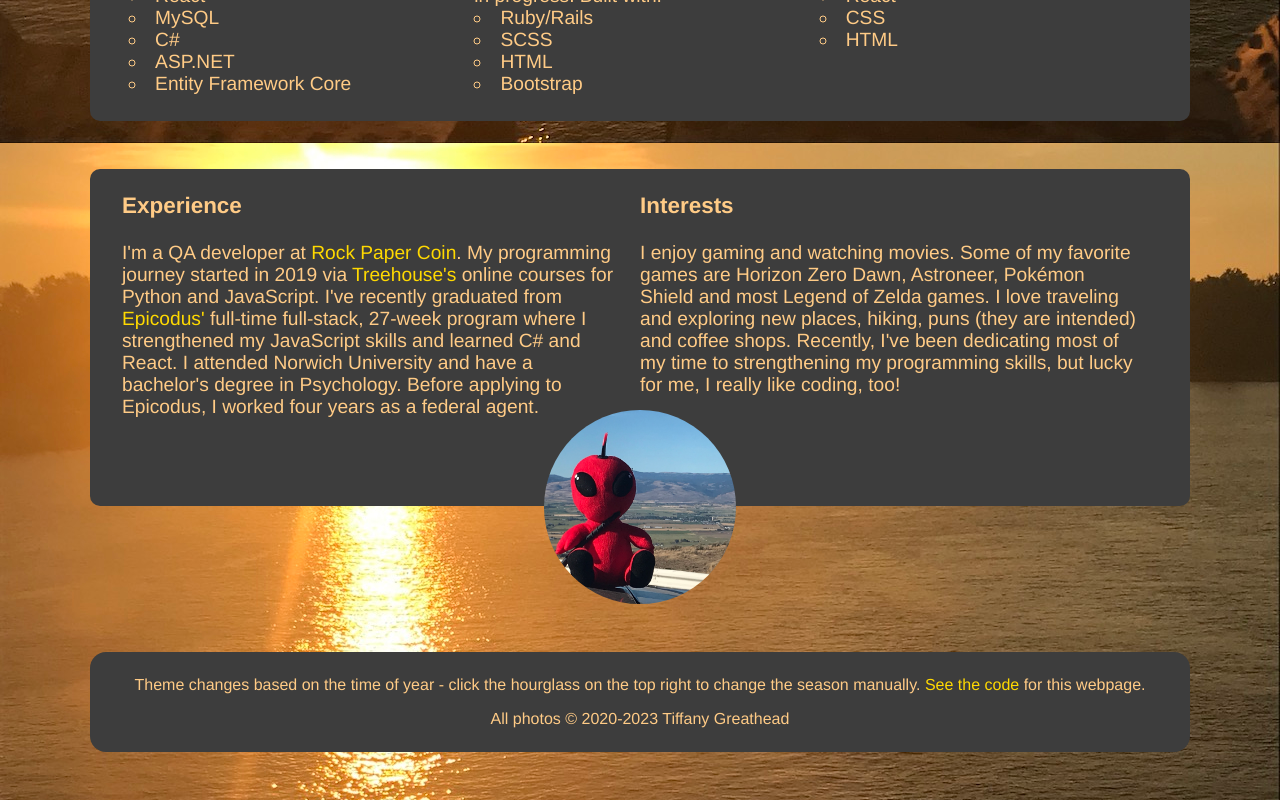
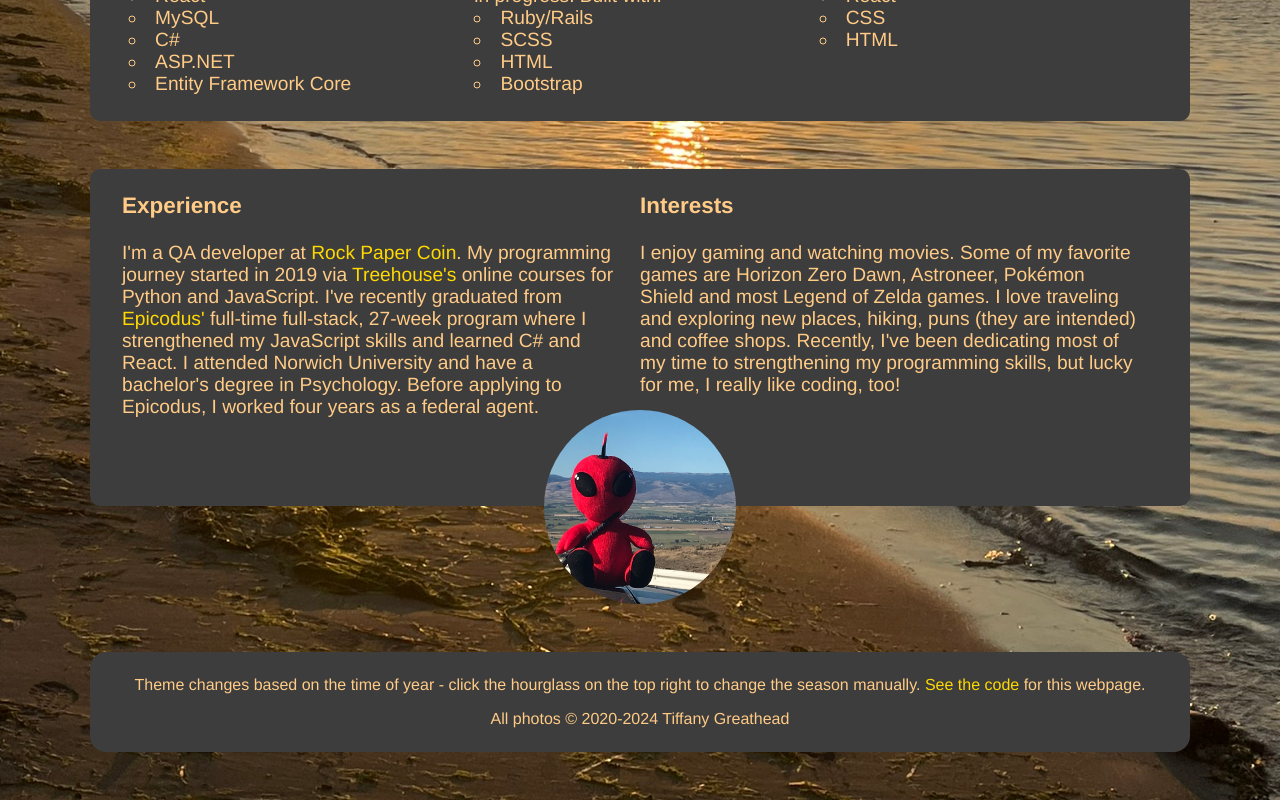
Before and after one commit to TorchAblaze/portfolio, a React (Create React App) app: page / in a window 1280 px wide. Shown: the part 817-1617 px from the top of the page. Built offline with nearby package versions, Linux system fonts and the light colour scheme.

Commit message:
Update summer photo

```diff
--- a/src/Components/Footer.jsx
+++ b/src/Components/Footer.jsx
@@ -12,7 +12,7 @@ function Footer() {
         {" "}for this webpage.
       </p>
       <p>
-        All photos &copy; 2020-2023 Tiffany Greathead
+        All photos &copy; 2020-2024 Tiffany Greathead
       </p>
     </footer>
   )
```
Also changed, not shown: src/img/Summer.jpeg.
